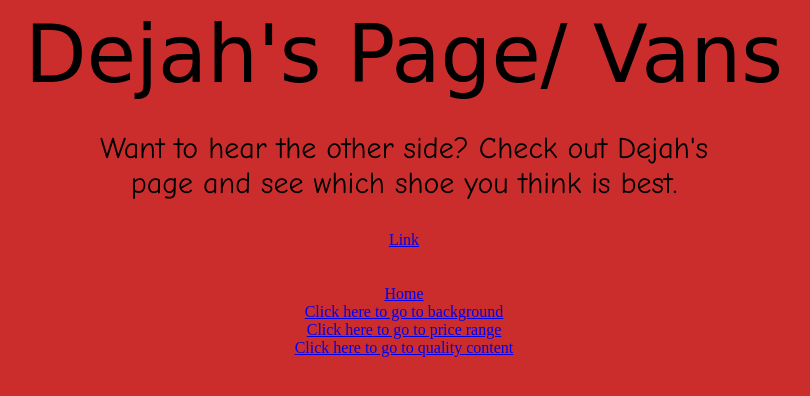
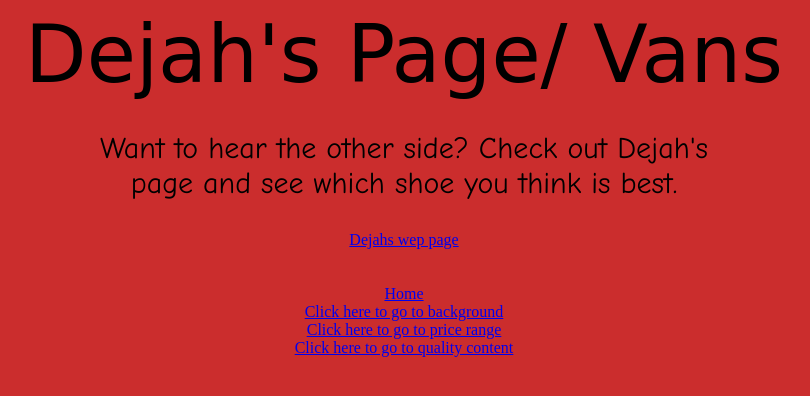
Before and after one commit to Klagarde1/project2, a plain HTML site: page dejah.html in a window 1280 px wide. Shown: the whole page, without its empty margins (236-1046 px from the left). Drawn offline with Linux system fonts and the light colour scheme; a web font is replaced by a local one.

Commit message:
Add files via upload

```diff
--- a/dejah.html
+++ b/dejah.html
@@ -6,7 +6,7 @@
 	</head>
 	<center><h7>Dejah's Page/ Vans</h7></center>
 	<center><p> Want to hear the other side? Check out Dejah's page and see which shoe you think is best. </center>
-	 <center> <a href="https://www.google.com/"> Link</center>
+	 <center> <a href="http://dpope1.github.io/project2/"> Dejahs wep page</center>
 
 	<br><br><div id="navigation">
 	<div class="actions">
```
